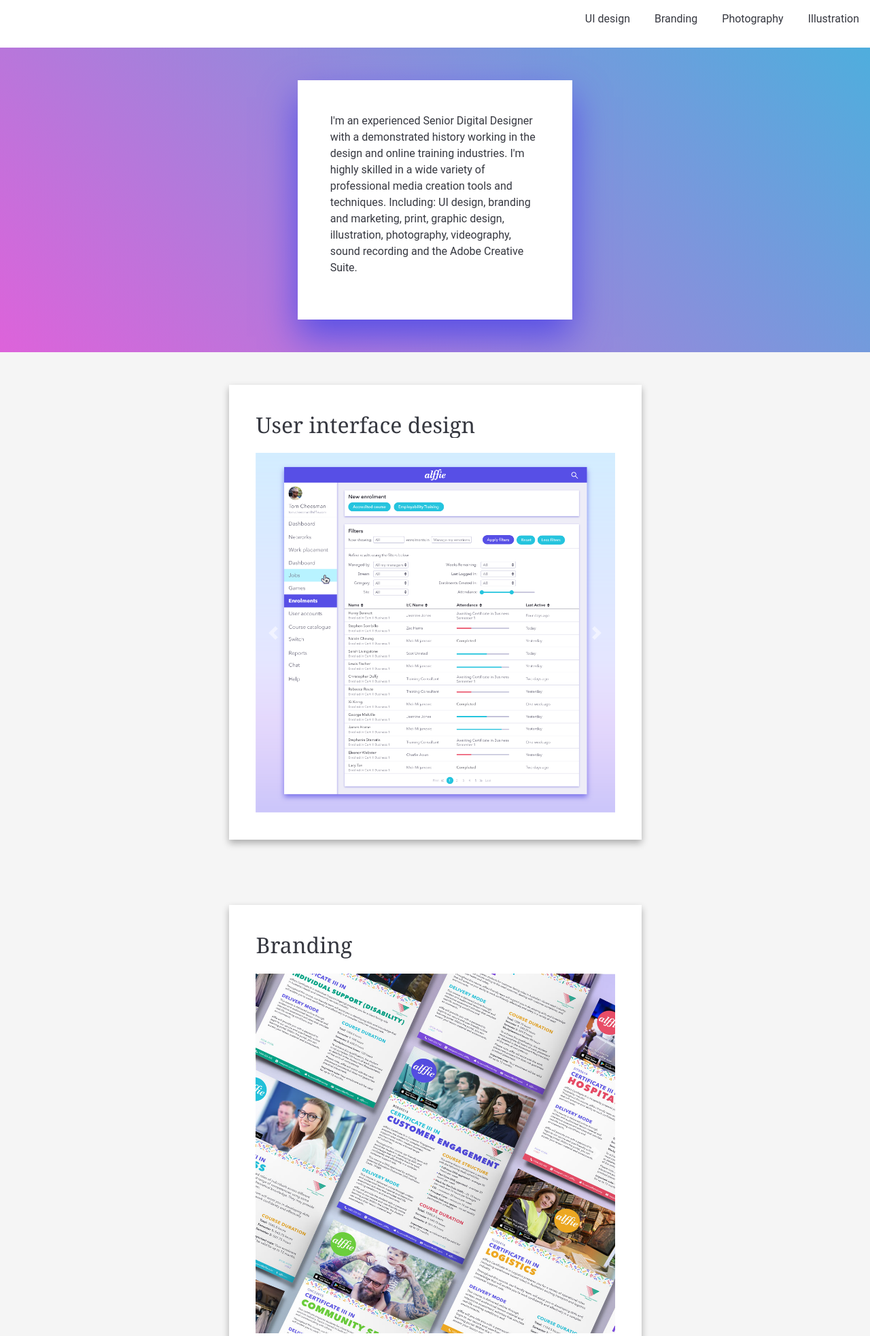
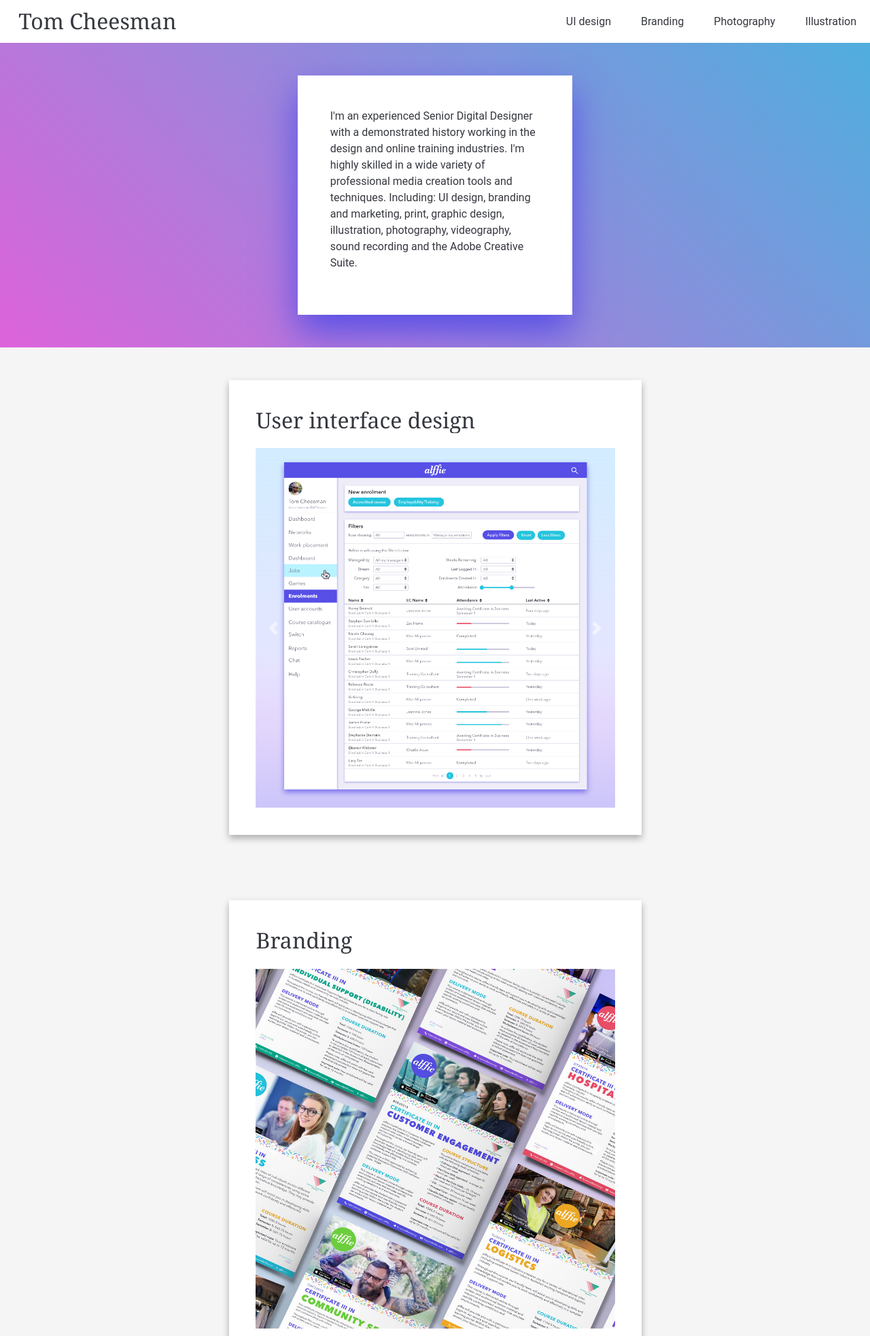
Before and after one commit to red-barrels/red-barrels.github.io, a PHP site: page / in a window 1280 px wide. Shown: the top 1965 px of the page at 68% size. Run offline with PHP 8.4, Linux system fonts and the light colour scheme.

Commit message:
Add files via upload

```diff
--- a/css/main.css
+++ b/css/main.css
@@ -1,13 +1,3 @@
-/* Web Fonts -------------------- */
-
-@font-face {
-  font-family: 'Abolition Regular';
-  src: url('../fonts/abolition-regular-webfont.eot');
-  src: url('../fonts/abolition-regular-webfont.eot?#iefix') format('embedded-opentype'),
-       url('../fonts/abolition-regular-webfont.woff') format('woff'),
-       url('../fonts/abolition-regular-webfont.ttf') format('truetype');
-}
-
 /* =================================
   Base Styles
 ==================================== */
@@ -28,6 +18,7 @@ h1 {
 	font-family: Baskerville, Georgia, Futura, serif;
 	margin-bottom: -10px;
 	margin-top: -0px;
+	display: left;
 }
 
 h3 {
@@ -58,32 +49,32 @@ nav div {
 }
 
 ul {
-	margin: 0;
+	margin-bottom: -7px;
 	padding: 0;
 	list-style-type: none;
 	float: right;
 }
 
-ul li a {
+ul li {
 	text-decoration: none;
-	padding: 1em;
+	padding: 1.25em;
+	padding-bottom: 0.75em;
 	cursor: pointer;
 }
 
-ul li a:hover {
+ul li:hover {
 	background-color: #EEEDF7;
 	transition: 0.5s;
 }
 
-ul li a:not(:hover) {
+ul li:not(:hover) {
 	background-color: none;
 	transition: 0.5s;
 }
 
 nav h1 {
 	color: #363840;
-	padding: 0.85em 1em 1em 0.85em;
-	line-height: 0;
+	padding: 0.38em 0em 0.2em 0.85em;
 	display: inline-block;
 }
 
@@ -185,7 +176,7 @@ br {
 @media (max-width: 767.98px)
 {
 	#intro {
-		/*This turns off below medium sizes*/
+		/*This turns off below 575px wide */
 		box-shadow: 0px 15px 30px #574FE6;
 	}
 
@@ -200,7 +191,7 @@ br {
 
 	/* Mobile Nav Title */
 	nav div h3 {
-		padding: 0.25em 0em;
+		padding-top: 0.3em;
 		display: inline-block;
 		cursor: pointer;
 		float: none;
```
